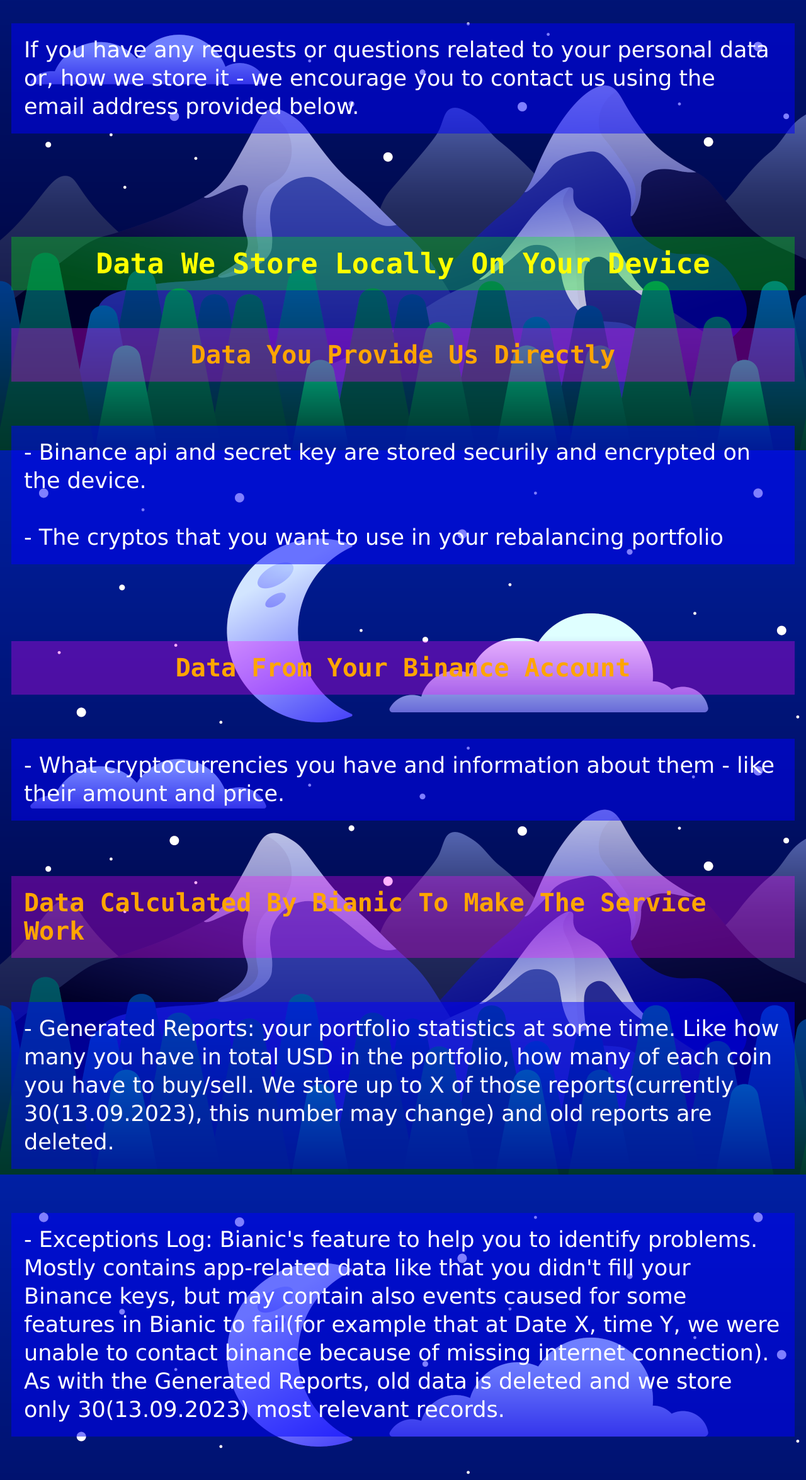
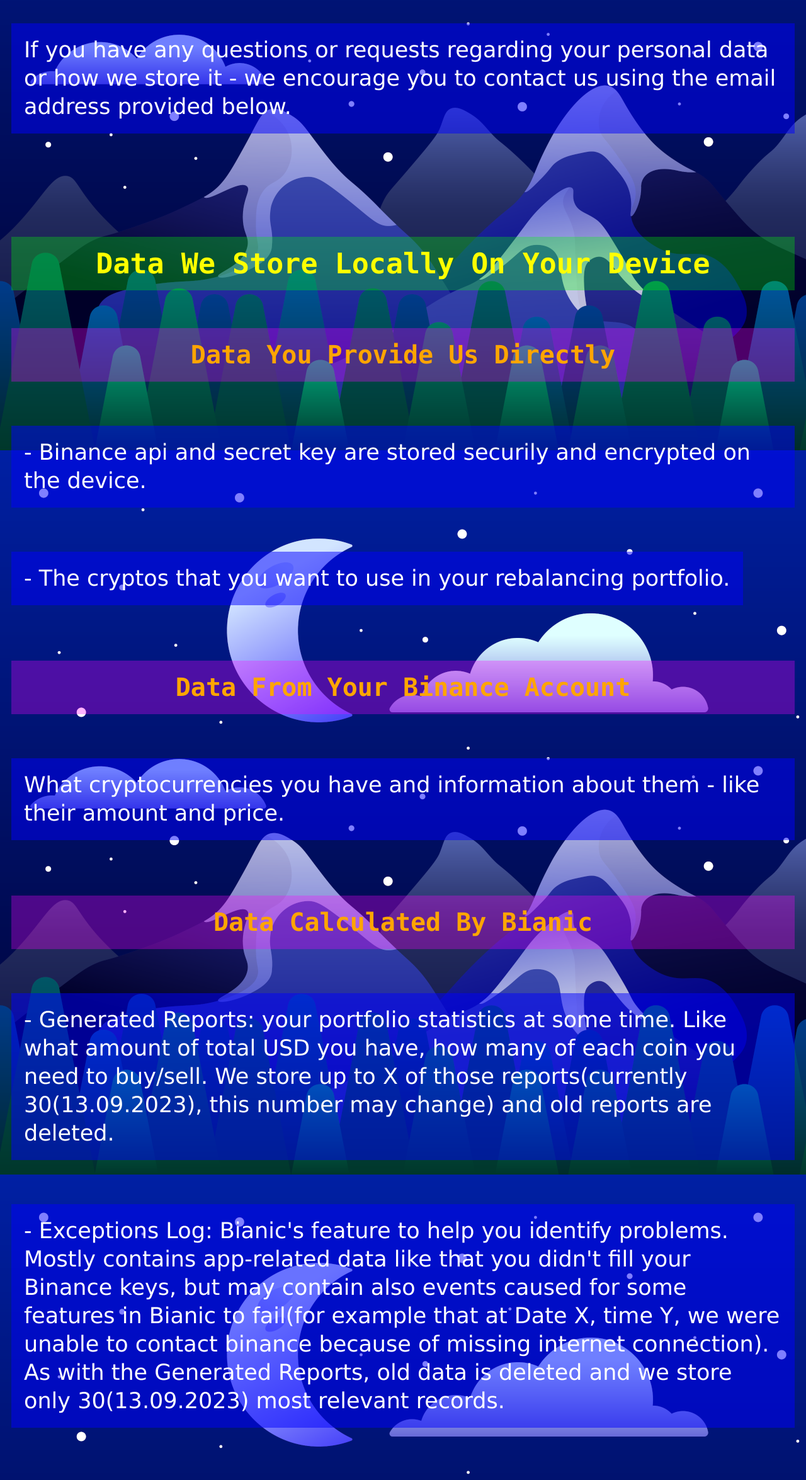
Before and after one commit to vipnet1/VippyGamesWebsite, a plain HTML site: page policies/bianic.html in a window 1280 px wide. Shown: the part 435-2785 px from the top of the page at 63% size. Drawn offline with Linux system fonts and the light colour scheme.

Commit message:
final modifications bianic policy

```diff
--- a/policies/bianic.html
+++ b/policies/bianic.html
@@ -19,7 +19,7 @@
 <br>
 <h1 class="bianic_header_policy" > Contact Us </h1>
 <p class="bianic_policy">
-    If you have any requests or questions related to your personal data or, how we store it - we encourage you to contact us using the email address provided below.
+    If you have any questions or requests regarding your personal data or how we store it - we encourage you to contact us using the email address provided below.
 <p>
 
 <br>
@@ -31,9 +31,9 @@
 <h2 class="bianic_subheader_policy" > Data You Provide Us Directly </h2>
 <p class="bianic_policy">
     - Binance api and secret key are stored securily and encrypted on the device.
-    <br>
-    <br>
-    - The cryptos that you want to use in your rebalancing portfolio<p>
+</p>
+<p class="bianic_policy">
+    - The cryptos that you want to use in your rebalancing portfolio.
 </p>
 
 <br>
@@ -41,18 +41,18 @@
 
 <h1 class="bianic_subheader_policy" > Data From Your Binance Account </h1>
 <p class="bianic_policy">
-    - What cryptocurrencies you have and information about them - like their amount and price.
+    What cryptocurrencies you have and information about them - like their amount and price.
 </p>
 
 <br>
 <br>
 
-<h1 class="bianic_subheader_policy" > Data Calculated By Bianic To Make The Service Work </h1>
+<h1 class="bianic_subheader_policy" > Data Calculated By Bianic </h1>
 <p class="bianic_policy">
-    - Generated Reports: your portfolio statistics at some time. Like how many you have in total USD in the portfolio, how many of each coin you have to buy/sell. We store up to X of those reports(currently 30(13.09.2023), this number may change) and old reports are deleted.
+    - Generated Reports: your portfolio statistics at some time. Like what amount of total USD you have, how many of each coin you need to buy/sell. We store up to X of those reports(currently 30(13.09.2023), this number may change) and old reports are deleted.
 </p>
 <p class="bianic_policy">
-    - Exceptions Log: Bianic's feature to help you to identify problems. Mostly contains app-related data like that you didn't fill your Binance keys, but may contain also events caused for some features in Bianic to fail(for example that at Date X, time Y, we were unable to contact binance because of missing internet connection). As with the Generated Reports, old data is deleted and we store only 30(13.09.2023) most relevant records.
+    - Exceptions Log: Bianic's feature to help you identify problems. Mostly contains app-related data like that you didn't fill your Binance keys, but may contain also events caused for some features in Bianic to fail(for example that at Date X, time Y, we were unable to contact binance because of missing internet connection). As with the Generated Reports, old data is deleted and we store only 30(13.09.2023) most relevant records.
 </p>
 
 <br>
@@ -68,9 +68,9 @@
 <br>
 <br>
 
-<h1 class="bianic_subheader_policy" > Data Shared Directly From Bianic With Third Parties </h1>
+<h1 class="bianic_subheader_policy" > Data Shared With Third Parties </h1>
 <p class="bianic_policy">
-    We send data to Binance only. We send the needed information for binance to process our request and return a response to make the app and it's features work. We send your Binance API key with the requests to Binance.
+    We send data to Binance only and only from Bianic. We send the needed information for binance to process our request and return a response to make the app and it's features work. We send your Binance API key attached to the requests to Binance, ecrypted of course.
 </p>
 <p class="bianic_policy">
     Currently(13.09.2023), we perform only the following requests:
@@ -98,7 +98,7 @@
 <h1 class="bianic_header_policy" > Your Rights And Options </h1>
 <h1 class="bianic_subheader_policy" > Push Notifications </h1>
 <p class="bianic_policy">
-    As Bianic can work and track coins in background, if you configure it to do so, we notify you about important events using push notifications.
+    As Bianic can work and track coins in background if you configure it to do so, we notify you about important events using push notifications.
 </p>
 
 <p class="bianic_policy">
@@ -111,7 +111,7 @@
     - The threshold rebalancing percent you configured has been reached
     <br>
     <br>
-    - Exceptions occurred: Like no internet connection and Bianic can't check coin stats.
+    - Exception occurred: like no internet connection and Bianic can't check coin stats.
 </p>
 
 <p class="bianic_policy">
```
